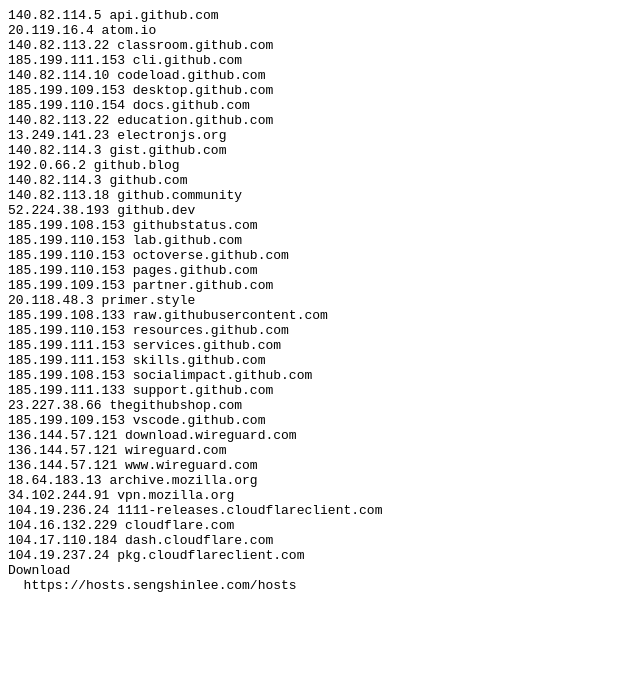
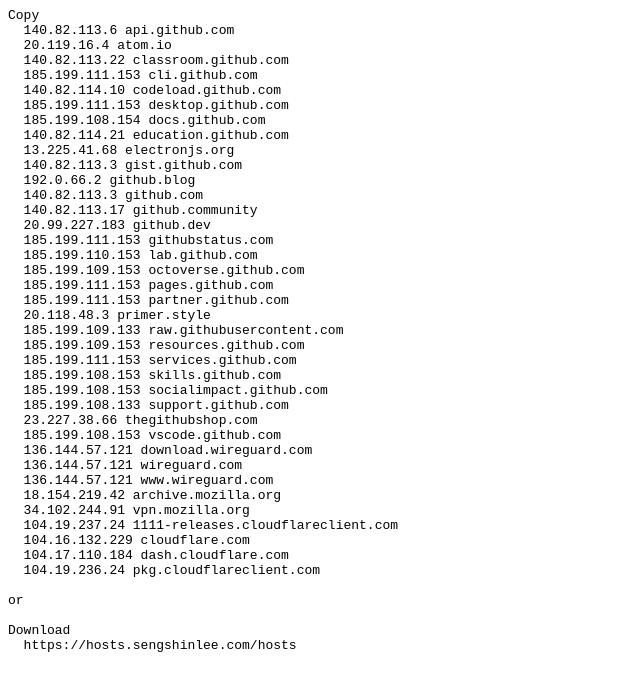
Before and after one commit to degitxyz/hosts, a plain HTML site: page index.html in a window 1280 px wide. Shown: the whole page, without its empty margins (0-640 px from the left). Drawn offline with Linux system fonts and the light colour scheme.

Commit message:
Update time: Wed Oct 19 06:49:26 UTC 2022.

```diff
--- a/index.html
+++ b/index.html
@@ -1,41 +1,45 @@
 <pre>
-140.82.114.5 api.github.com
+Copy
+  140.82.113.6 api.github.com
   20.119.16.4 atom.io
   140.82.113.22 classroom.github.com
   185.199.111.153 cli.github.com
   140.82.114.10 codeload.github.com
-185.199.109.153 desktop.github.com
-185.199.110.154 docs.github.com
-140.82.113.22 education.github.com
-13.249.141.23 electronjs.org
-140.82.114.3 gist.github.com
+  185.199.111.153 desktop.github.com
+  185.199.108.154 docs.github.com
+  140.82.114.21 education.github.com
+  13.225.41.68 electronjs.org
+  140.82.113.3 gist.github.com
   192.0.66.2 github.blog
-140.82.114.3 github.com
-140.82.113.18 github.community
-52.224.38.193 github.dev
-185.199.108.153 githubstatus.com
+  140.82.113.3 github.com
+  140.82.113.17 github.community
+  20.99.227.183 github.dev
+  185.199.111.153 githubstatus.com
   185.199.110.153 lab.github.com
-185.199.110.153 octoverse.github.com
-185.199.110.153 pages.github.com
-185.199.109.153 partner.github.com
+  185.199.109.153 octoverse.github.com
+  185.199.111.153 pages.github.com
+  185.199.111.153 partner.github.com
   20.118.48.3 primer.style
-185.199.108.133 raw.githubusercontent.com
-185.199.110.153 resources.github.com
+  185.199.109.133 raw.githubusercontent.com
+  185.199.109.153 resources.github.com
   185.199.111.153 services.github.com
-185.199.111.153 skills.github.com
+  185.199.108.153 skills.github.com
   185.199.108.153 socialimpact.github.com
-185.199.111.133 support.github.com
+  185.199.108.133 support.github.com
   23.227.38.66 thegithubshop.com
-185.199.109.153 vscode.github.com
+  185.199.108.153 vscode.github.com
   136.144.57.121 download.wireguard.com
   136.144.57.121 wireguard.com
   136.144.57.121 www.wireguard.com
-18.64.183.13 archive.mozilla.org
+  18.154.219.42 archive.mozilla.org
   34.102.244.91 vpn.mozilla.org
-104.19.236.24 1111-releases.cloudflareclient.com
+  104.19.237.24 1111-releases.cloudflareclient.com
   104.16.132.229 cloudflare.com
   104.17.110.184 dash.cloudflare.com
-104.19.237.24 pkg.cloudflareclient.com
+  104.19.236.24 pkg.cloudflareclient.com
+
+or
+
 Download
   https://hosts.sengshinlee.com/hosts
 </pre>
```
Also changed, not shown: 1 other file. Lines whose indentation alone changed are shown as unchanged.
